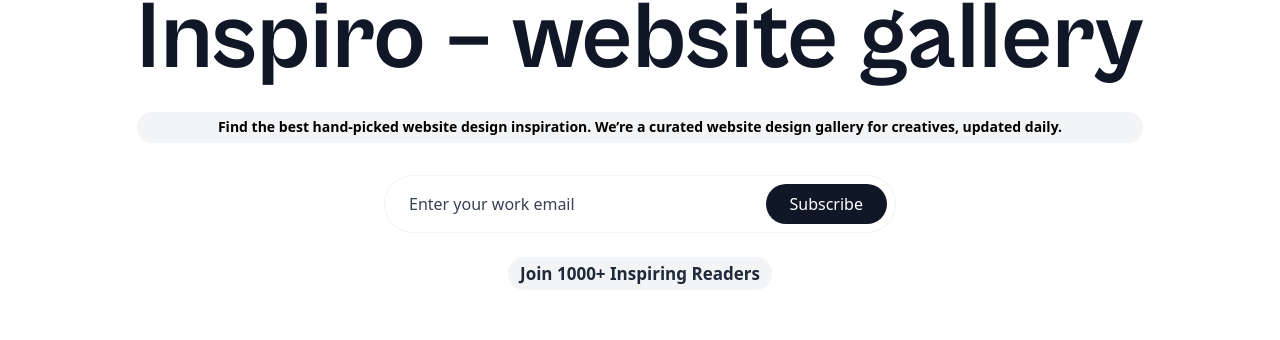
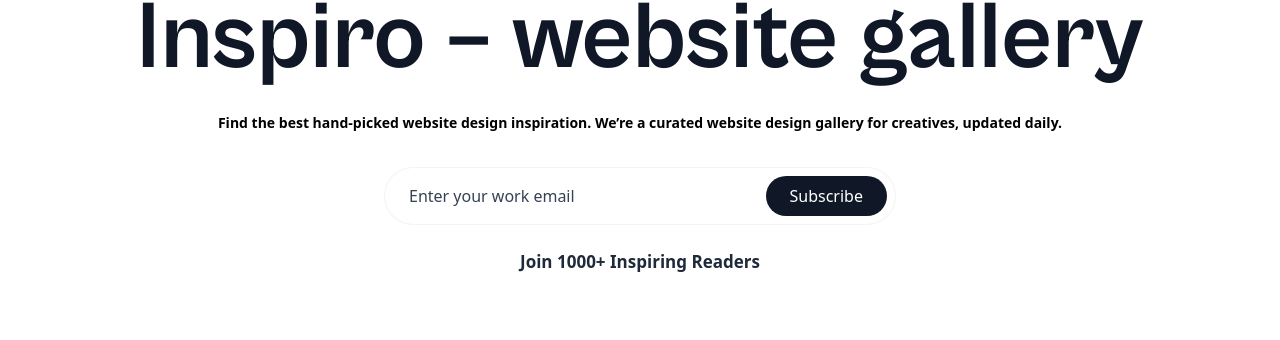
Before and after one commit to s-afrid/Website-Directory, a React (Vite) app in the folder client/: page / in a window 1280 px wide. Shown: the part 147-487 px from the top of the page. Built offline with nearby package versions, Linux system fonts and the light colour scheme; no server answers.

Commit message:
fix: bg issues

```diff
--- a/client/src/components/HeroBanner.jsx
+++ b/client/src/components/HeroBanner.jsx
@@ -33,7 +33,7 @@
         </h1>
 
         {/* Subheading */}
-        <p className="text-black mb-8 leading-relaxed text-sm font-semibold bg-gray-100 px-2 py-1 rounded-full">
+        <p className="text-black mb-8 leading-relaxed text-sm font-semibold">
           Find the best hand-picked website design inspiration. We’re a curated
           website design gallery for creatives, updated daily.
         </p>
@@ -83,7 +83,7 @@
 )}
 
         {/* CTA message */}
-        <p className="text-gray-800 text-[15px] md:text-[17px] font-bold mt-6 bg-gray-100 border-gray-300 rounded-2xl py-1 px-3 w-fit self-center">
+        <p className="text-gray-800 text-[15px] md:text-[17px] font-bold mt-6 w-fit self-center">
           Join 1000+ Inspiring Readers
         </p>
       </div>
```
